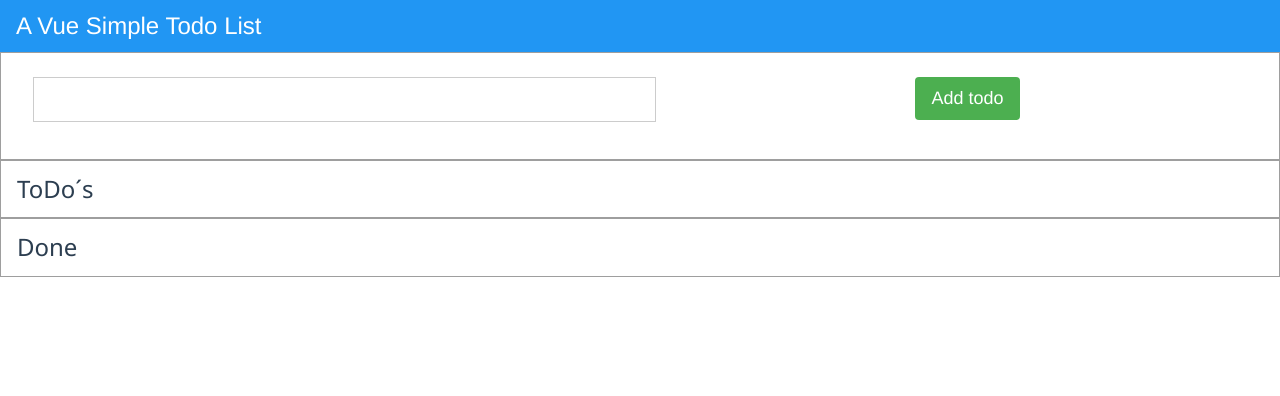
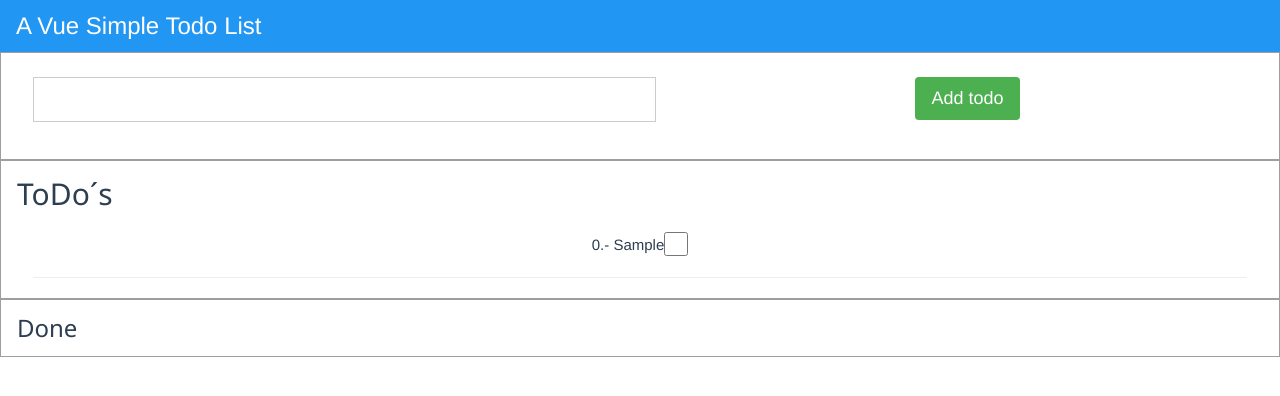
Before and after one commit to uboat46/vue-todo-list, a Vue app in the folder vue-todo-list/: page / in a window 1280 px wide. Both pictures are taken after typing "Sample" into the empty fields and a click on the button "Add todo". Shown: the top 396 px of the page. Built offline with nearby package versions, Linux system fonts and the light colour scheme.

Commit message:
added todos to todos

```diff
--- a/vue-todo-list/src/components/TodoList.vue
+++ b/vue-todo-list/src/components/TodoList.vue
@@ -22,7 +22,12 @@
     </section>
 
     <section class="w3-container w3-border w3-border-grey">
-      <h3>ToDo´s</h3>
+      <h2>ToDo´s</h2>
+      <div class="w3-container w3-center" v-for="(todo, index) in todos" :key="index">
+        <label>{{index}}.- {{todo}}</label>
+        <input class="w3-check" type="checkbox">
+        <hr>
+      </div>
     </section>
 
     <section class="w3-container w3-border w3-border-grey">
@@ -36,13 +41,16 @@
 export default {
   data () {
     return {
-      newTodo: ''
+      newTodo: '',
+      todos: []
     }
   },
   methods: {
     addTodo () {
-      alert(this.newTodo);
-      this.newTodo= '';
+      if(this.newTodo) {
+        this.todos.push(this.newTodo);
+        this.newTodo= '';
+      }
     }
   }
 }
```
